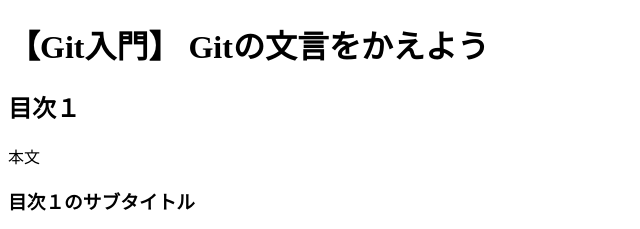
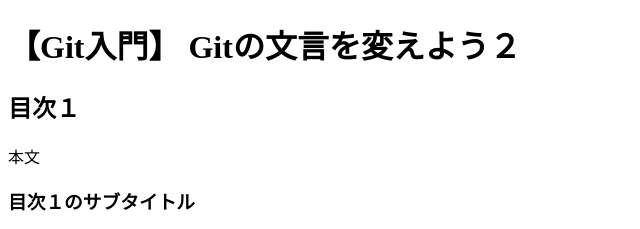
Before and after one commit to kosadad/mirameet_Git, a plain HTML site: page index.html in a window 1280 px wide. Shown: the top 229 px of the page, 0-640 px from the left. Drawn offline with Linux system fonts and the light colour scheme.

Commit message:
#01　タイトルの変更２

```diff
--- a/index.html
+++ b/index.html
@@ -11,7 +11,7 @@
   <header>
     <!-- ヘッダーはここに記述 -->
   </header>
-  <h1>【Git入門】 Gitの文言をかえよう</h1>
+  <h1>【Git入門】 Gitの文言を変えよう２</h1>
   <div id="wrapper">
     <section>
       <h2>目次１</h2>
```
